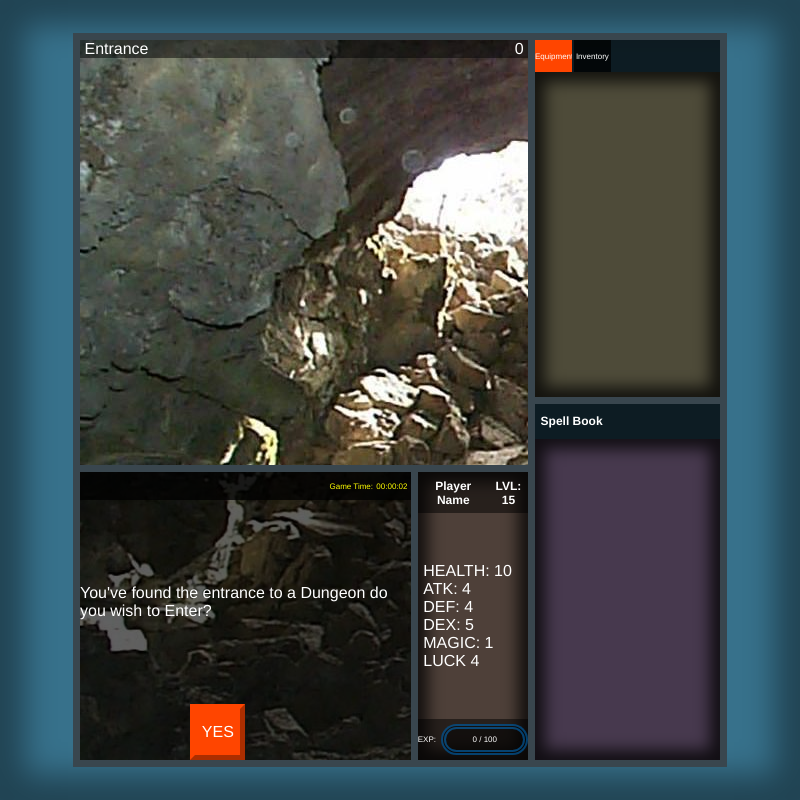
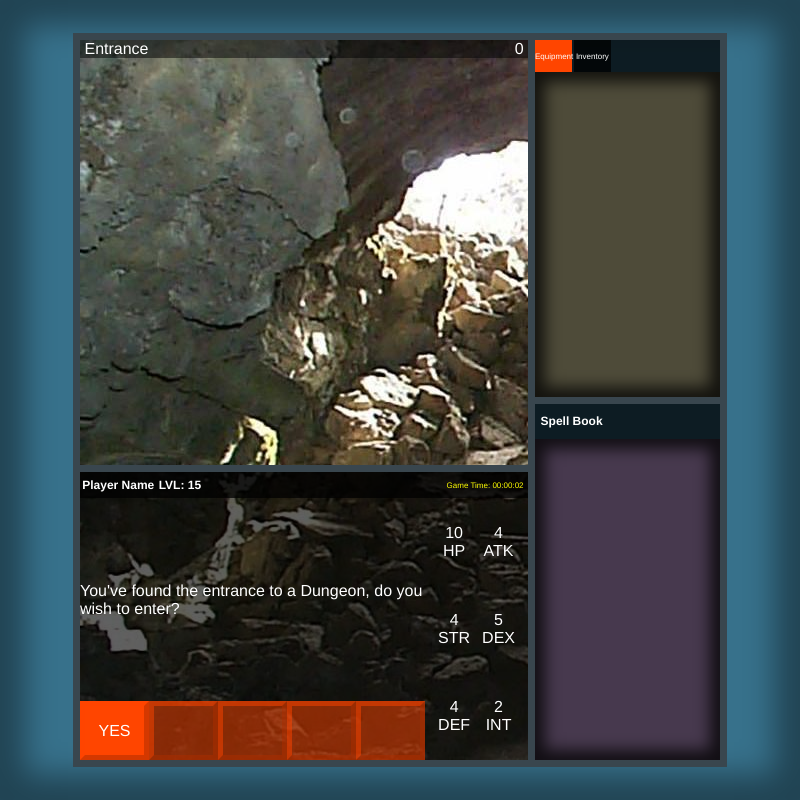
Before and after one commit to DylanLiesenfelt/RSD.js, an Electron app: page index.html in a window 800 px wide. Both pictures are taken after a click on the button "START". Drawn offline with Linux system fonts and the light colour scheme; no server answers.

Commit message:
update: UI stats
updated stats area and text area, only UI adjustment left is health manna and exp bar

```diff
--- a/assets/css/style.css
+++ b/assets/css/style.css
@@ -4,7 +4,6 @@
 * {
     padding: 0;
     margin: 0;
-    overflow: hidden;
     color: white;
     font-family: 'Franklin Gothic Medium', 'Arial Narrow', Arial, sans-serif;
     font-size: calc(1vw + 1vh);
@@ -272,12 +271,18 @@ main {
             width: 70%;
             bottom: 0;
             position: absolute;
+            flex-direction: column;
             z-index: 1;
         }
 
+            #infoArea {
+                height: 100%;
+                width: 100%;
+            }
+
             #textContainer {
                 height: 100%;
-                width: 75%;
+                width: 100%;
                 flex-direction: column;
             }
 
@@ -286,6 +291,29 @@ main {
                     height: 10%;
                     width: 100%;
                 }
+
+                    #playerInfo {
+                        height: 100%;
+                        width: 100%;
+                        justify-content: flex-start;
+                    }
+
+                        #playerInfo>h2 {
+                            height: 100%;
+                            display: flex;
+                            align-items: center;
+                            justify-content: flex-start;
+                            text-align: center;
+                            font-size: calc(.75vh + .75vw);
+                        }
+
+                            #playerName {
+                                padding-left: 1%;
+                            }
+
+                            #playerLevel {
+                                padding-left: 2%;
+                            }
 
                     #gameClockDisplay {
                         height: 100%;
@@ -306,16 +334,37 @@ main {
                     }
 
                 #textContent {
-                    height: 70%;
+                    height: 100%;
                     width: 100%;
                     padding: 1%;
                 }
 
                     #textDisplay {
+                        display: flex;
+                        height: 100%;
+                        width: 100%;
+                        justify-content: center;
+                        align-items: center;
                     }
 
+                    #statsArea {
+                        width: 30%;
+                        height: 100%;
+                        flex-wrap: wrap;
+                    }
+
+                        .stat {
+                            display: flex;
+                            justify-content: center;
+                            align-items: center;
+                            flex-direction: column;
+                            margin: 1.5%;
+                            height: 27%;
+                            width: 40%;
+                        }
+
                 #textControlBar {
-                    height: 20%;
+                    height: 30%;
                     width: 100%;
                 }
 
@@ -324,100 +373,15 @@ main {
                         width: 100%;
                         border-radius: 0;
                         color: white;
-                        border: 5px outset orangered;
-                        background-color: orangered;
-                        visibility: hidden;
+                        border: 5px outset rgba(255, 68, 0, 0.5);
+                        background-color: rgba(255, 68, 0, 0.5);
                     }
 
                     .controls:hover {
-                        background-color: #ff8400;
-                        border: 5px outset #ff8400;
+                        background-color: #ff840078;
+                        border: 5px outset #ff840078;
                     }
 
                     .controls:active {
                         box-shadow: inset 0 0 10px 5px rgba(0, 0, 0, 0.387);
                     }
-
-            #statsContainer {
-                background-size: cover;
-                background-repeat: no-repeat;
-                width: 25%;
-                height: 100%;
-                flex-direction: column;
-                background-color: #4e4039;
-                border-left: 7px solid #39464e;
-                box-shadow: inset 0 0 15px 10px rgba(0, 0, 0, 0.75);
-
-            }
-
-                #statsInfoBar {
-                    height: 20%;
-                    width: 100%;
-                    background-color: rgba(0, 0, 0, 0.5);
-                }
-
-                    #playerInfo {
-                        height: 100%;
-                        width: 100%;
-                    }
-
-                        #playerInfo>h2 {
-                            margin: 1%;
-                            height: 100%;
-                            display: flex;
-                            align-items: center;
-                            justify-content: center;
-                            text-align: center;
-                            font-size: calc(.75vh + .75vw);
-                        }
-
-                            #playerName {
-                                width: 65%;
-                            }
-
-                            #playerLevel {
-                                width: 35%;
-                            }
-
-                #statsDisplay {
-                    height: 100%;
-                    width: 100%;
-                }
-
-                    #statsList {
-                    flex-direction: column;
-                    height: 100%;
-                    width: 100%;
-                    padding: 5%;
-                    align-items: flex-start;
-                    }
-
-                #expContainer {
-                    display: flex;
-                    align-items: center;
-                    justify-content: center;
-                    height: 20%;
-                    width: 100%;
-                    background-color: rgba(0, 0, 0, 0.5);
-                    font-size: calc(.5vh + .5vw);
-                }
-
-                    #expBar {
-                        background-color: rgba(0, 0, 0, 0.5);
-                        border: 5px double rgba(0, 145, 255, 0.418);
-                        border-radius: 1rem;
-                        height: 50%;
-                        width: 70%;
-                        margin-left: 5%;
-                        display: flex;
-                        align-items: center;
-                        justify-content: center;
-                    }
-
-                    #currentExp {
-                        font-size: calc(.5vh + .5vw);
-                        margin-right: 3%;
-                    }
-                    #nextLevelExp {
-                        font-size: calc(.5vh + .5vw);
-                    }
--- a/assets/js/game.js
+++ b/assets/js/game.js
@@ -9,16 +9,19 @@
 const startButton = document.getElementById('startButton');
 /* Player Display Elements */
 const playerName = document.getElementById('playerName');
-const healthLevel = document.getElementById('healthLevel');
-const attackLevel = document.getElementById('attackLevel');
-const defenseLevel = document.getElementById('defenseLevel');
-const dexterityLevel = document.getElementById('dexterityLevel');
-const magicLevel = document.getElementById('magicLevel');
-const luckLevel = document.getElementById('luckLevel');
+
+const healthLevel = document.getElementById('health');
+const attackLevel = document.getElementById('attack');
+const strengthLevel = document.getElementById('strength')
+const defenseLevel = document.getElementById('defense');
+const dexterityLevel = document.getElementById('dexterity');
+const intelligenceLevel = document.getElementById('intelligence');
+
 const playerLevel = document.getElementById('playerLevel');
 const expBar = document.getElementById('expBar');
 const currentExp = document.getElementById('currentExp');
 const nextLevelExp = document.getElementById('nextLevelExp');
+
 const equipDisplay = document.getElementById('equipDisplay')
 const equpimentButton = document.getElementById('equipmentButton')
 const playerEquipment = document.getElementById('playerEquipment')
@@ -27,18 +30,19 @@
 /* Story Display Elements */
 const roomName = document.getElementById('roomName');
 const roomCounter = document.getElementById('roomCounter');
+
 const imageDisplay = document.getElementById('imageDisplay');
 const enemyDisplay = document.getElementById('enemyDisplay');
 const enemyInfo = document.getElementById('enemyInfo');
+
 const gameClockDisplay = document.getElementById('gameClockDisplay');
 const textDisplay = document.getElementById('textDisplay');
-const meleeButton = document.getElementById('meleeButton');
-const magicButton = document.getElementById('magicButton');
-const choice1Button = document.getElementById('choice1Button');
-const choice2Button = document.getElementById('choice2Button');
-const choice3Button = document.getElementById('choice3Button');
-const runButton = document.getElementById('runButton');
 
+const button1 = document.getElementById('button1');
+const button2 = document.getElementById('button2');
+const button3 = document.getElementById('button3');
+const button4 = document.getElementById('button4');
+const button5 = document.getElementById('button5');
 
 
 /*=============================================
@@ -53,7 +57,7 @@
     };
 };
 //Starting room default
-const entrance = new Room('Entrance', 'assets/images/Rooms/Entrance.jpg', 'You\'ve found the entrance to a Dungeon do you wish to Enter?');
+const entrance = new Room('Entrance', 'assets/images/Rooms/Entrance.jpg', 'You\'ve found the entrance to a Dungeon, do you wish to enter?');
 
 //All randomly selected based off of even (right) or odd (left)index.length numbers
 const roomList = [];
@@ -118,24 +122,25 @@
 =============================================*/
 /* Combat Skills */
 let health = 10;
-healthLevel.textContent = `HEALTH: ${health}`;
+healthLevel.textContent = `${health}`;
 let atk = 4;
-attackLevel.textContent = `ATK: ${atk}`;
+attackLevel.textContent = `${atk}`;
+let str = 4;
+strengthLevel.textContent = `${atk}`;
 let def = 4;
-defenseLevel.textContent = `DEF: ${def}`;
+defenseLevel.textContent = `${def}`;
 let dex = 5;
-dexterityLevel.textContent = `DEX: ${dex}`;
-let magic = 1;
-magicLevel.textContent = `MAGIC: ${magic}`;
-let luck = 4;
-luckLevel.textContent = `LUCK ${luck}`;
+dexterityLevel.textContent = `${dex}`;
+let int = 2;
+intelligenceLevel.textContent = `${int}`;
 /* Experience */
 let level = 15;
 playerLevel.textContent = `LVL: ${level}`;
-let numeratorExp = 0;
-currentExp.textContent = `${numeratorExp}`;
-let denominatorExp = 100;
-nextLevelExp.textContent = `/ ${denominatorExp} `;
+
+// let numeratorExp = 0;
+// currentExp.textContent = `${numeratorExp}`;
+// let denominatorExp = 100;
+// nextLevelExp.textContent = `/ ${denominatorExp} `;
 
 /*=============================================
 =                Game Runtime                =
--- a/assets/js/start.js
+++ b/assets/js/start.js
@@ -23,19 +23,20 @@ async function gameClock() {
 
 
 function startGame() {
-    startMenu(startWindow, gameWindow, choice1Button);
+    startMenu(startWindow, gameWindow, button1);
     console.log("Game Start");
     timeElapsed = gameClock();
 
-    choice1Button.style.visibility = 'visible'
-    choice1Button.textContent = 'YES';
+    button1.textContent = 'YES';
+    button1.style.background = 'orangered'
 
     imageDisplay.style.backgroundImage = `url(${entrance.image})`;
     textDisplay.textContent = entrance.message;
     roomName.textContent = entrance.name;
 
-    choice1Button.addEventListener("click", function() {
-        choice1Button.style.visibility = 'hidden'
+    button1.addEventListener("click", function() {
+        button1.style.background = 'rgba(255, 68, 0, 0.5)'
+        button1.textContent = ' '
         roomCounterValue += 1;
         roomCounter.textContent = roomCounterValue;
     })
--- a/index.html
+++ b/index.html
@@ -78,67 +78,72 @@
                     </div>
                 </div>
                 <div id="textArea" class="wrap">
-                    <div id="textContainer" class="wrap">
                     <div id="textInfoBar" class="wrap">
+                        <div id="playerInfo" class="wrap">
+                            <h2 id="playerName">Player Name</h2>
+                            <h2 id="playerLevel">Lvl: 1</h2>
+                        </div>
                         <div id="gameClockDisplay" class="wrap">
                             <p class="wrap">Game Time: </p>
                             <div id="currentTime" class="wrap">00:00:00</div>
                         </div>
                     </div>
+                    <div id="infoArea" class="wrap">
+                        <div id="textContainer" class="wrap">
+
                             <div id="textContent" class="wrap">
                                 <div id="textDisplay">
 
                                 </div>
                             </div>
                             <div id="textControlBar" class="wrap">
-                            <button id="meleeButton" class="controls">
-                                MELEE
+                                <button id="button1" class="controls">
+
                                 </button>
-                            <button id="magicButton" class="controls">
-                                MAGIC
+                                <button id="button2" class="controls">
+
                                 </button>
-                            <button id="choice1Button" class="controls">
-                                CHOICE 1
+                                <button id="button3" class="controls">
+
                                 </button>
-                            <button id="choice2Button" class="controls">
-                                CHOICE 2
+                                <button id="button4" class="controls">
+
                                 </button>
-                            <button id="choice3Button" class="controls">
-                                CHOICE 3
-                            </button>
-                            <button id="itemButton" class="controls">
-                                ITEM
+                                <button id="button5" class="controls">
+
                                 </button>
                             </div>
                         </div>
-                    <div id="statsContainer" class="wrap">
-                        <div id="statsInfoBar" class="wrap">
-                            <div id="playerInfo" class="wrap">
-                                <h2 id="playerName">Player Name</h2>
-                                <h2 id="playerLevel">Lvl: 1</h2>
+                        <div id="statsArea" class="wrap">
+                            <div id="healthStat" class="stat">
+                                <img src="" alt="">
+                                <p id="health">1</p>
+                                HP
                             </div>
+                            <div id="attackStat" class="stat">
+                                <img src="" alt="">
+                                <p id="attack">1</p>
+                                ATK
                             </div>
-                        <div id="statsDisplay" class="wrap">
-                            <ul id="statsList" class="wrap">
-                                <li id="healthLevel">
-                                </li>
-                                <li id="attackLevel">
-                                </li>
-                                <li id="defenseLevel">
-                                </li>
-                                <li id="dexterityLevel">
-                                </li>
-                                <li id="magicLevel">
-                                </li>
-                                <li id="luckLevel">
-                                </li>
-                            </ul>
+                            <div id="StrengthStat" class="stat">
+                                <img src="" alt="">
+                                <p id="strength">1</p>
+                                STR
                             </div>
-                        <div id="expContainer">
-                            EXP:
-                            <div id="expBar">
-                                <p id="currentExp"></p>
-                                <p id="nextLevelExp"></p>
+                            <div id="dexterityStat" class="stat">
+                                <img src="" alt="">
+                                <p id="dexterity">1</p>
+                                DEX
+                            </div>
+                            <div id="defenseStat" class="stat">
+                                <img src="" alt="">
+                                <p id="defense">1</p>
+                                DEF
+                            </div>
+                            <div id="intelligenceStat" class="stat">
+                                <img src="" alt="">
+                                <p id="intelligence">1</p>
+                                INT
                             </div>
                         </div>
                     </div>
```
Lines whose indentation alone changed are shown as unchanged.
